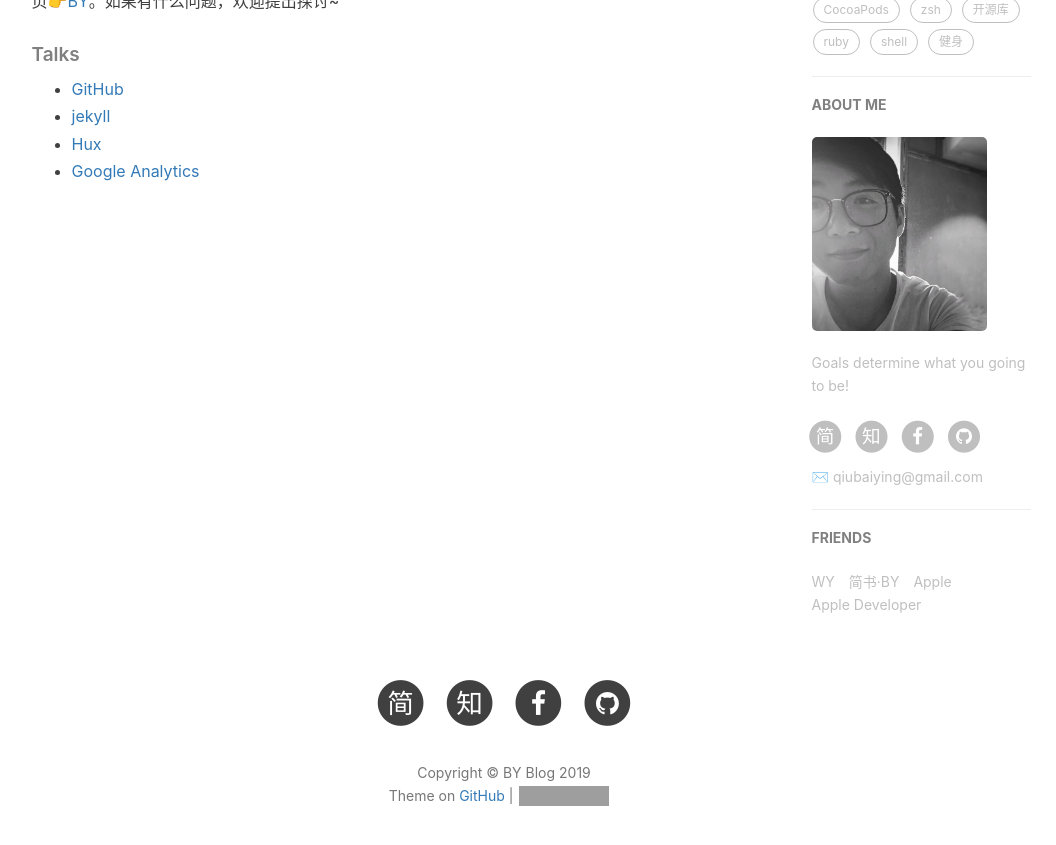
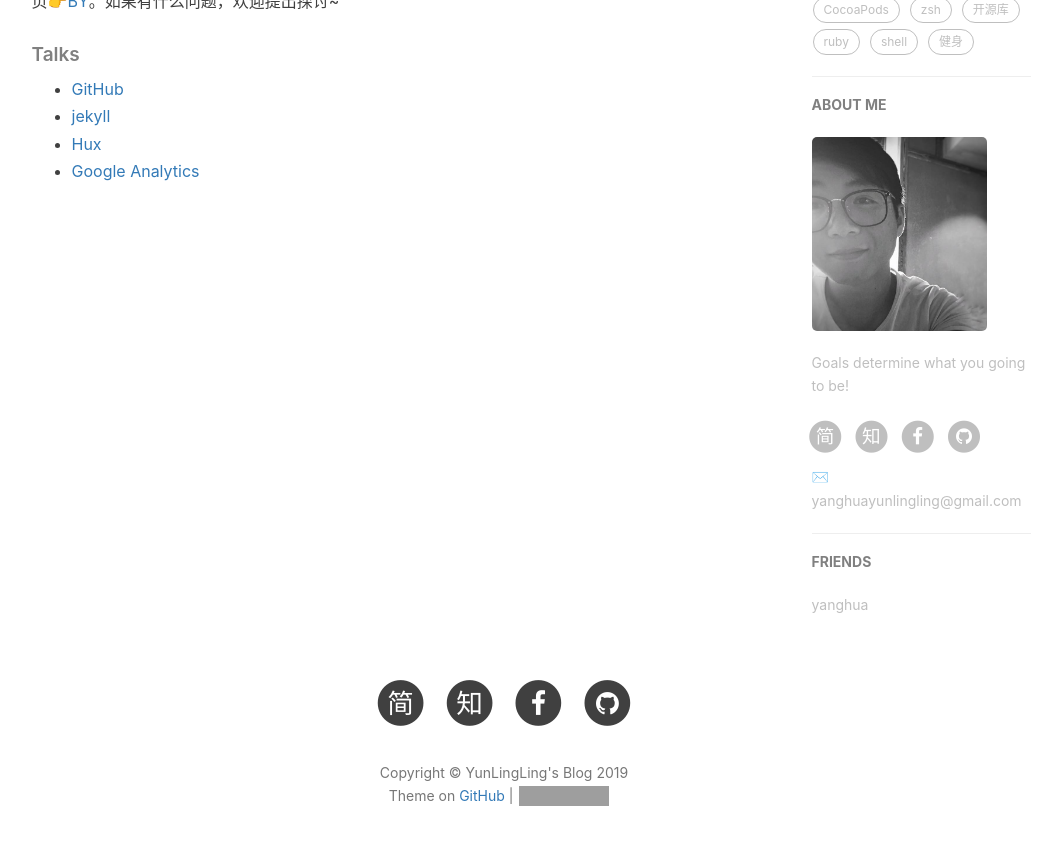
Before and after one commit to yunlingling/personal_blog.github.io, a Jekyll site: the page built from about.html, in a window 1280 px wide and 900 px high, scrolled down 713 px. Shown: the top 845 px of the window, without its empty margins (136-1192 px from the left). Built offline with Jekyll 4.4.1, drawn with Linux system fonts in a browser that asks for light colours; nearby versions of some CDN libraries; comment, search, counter and statistics services are not loaded; some of the changed text lies outside the part shown; grey boxes are pictures that could not be loaded.

Commit message:
改配置

```diff
--- a/_config.yml
+++ b/_config.yml
@@ -1,13 +1,13 @@
 # Site settings
-title: BY Blog
-SEOTitle: 柏荧的博客 | BY Blog
+title: YunLingLing's Blog
+SEOTitle: yunlingling的博客 | YunLingLing Blog
 header-img: img/post-bg-desk.jpg
-email: qiubaiying@gmail.com
+email: yanghuayunlingling@gmail.com
 description: "Every failure is leading towards success."
 keyword: "BY, BY Blog, 柏荧的博客, qiubaiying, 邱柏荧, iOS, Apple, iPhone"
-url: "http://qiubaiying.github.io"          # your host, for absolute URL
+url: "http://yunlingling.github.io"          # your host, for absolute URL
 baseurl: ""      # for example, '/blog' if your blog hosted on 'host/blog'
-github_repo: "https://github.com/qiubaiying/qiubaiying.github.io.git" # you code repository
+github_repo: "https://github.com/yunlingling/yunlingling.github.io.git" # you code repository
 
 # Sidebar settings
 sidebar: true                           # whether or not using Sidebar.
@@ -18,12 +18,12 @@ sidebar-avatar: /img/about-BY-gentle.jpg      # use absolute URL, seeing it's us
 
 # SNS settings
 RSS: false
-# weibo_username:     qiubaiying
-zhihu_username:     qiubaiying
-github_username:    qiubaiying
-facebook_username:  baiying.qiu.7
-jianshu_username:   e71990ada2fd
-#twitter_username:   qiubaiying
+# weibo_username:     yunlingling
+zhihu_username:     yunlingling
+github_username:    yunlingling
+facebook_username:  yanhuayunlingling
+jianshu_username:   yunlingling
+#twitter_username:   yunlingling
 
 
 
@@ -64,9 +64,9 @@ gitalk:
   enable: true    #是否开启Gitalk评论
   clientID: f2c84e7629bb1446c1a4                            #生成的clientID
   clientSecret: ca6d6139d1e1b8c43f8b2e19492ddcac8b322d0d    #生成的clientSecret
-  repo: qiubaiying.github.io    #仓库名称
-  owner: qiubaiying    #github用户名
-  admin: qiubaiying
+  repo: yunlingling.github.io    #仓库名称
+  owner: yunlingling    #github用户名
+  admin: yunlingling
   distractionFreeMode: true #是否启用类似FB的阴影遮罩
 
 
@@ -78,7 +78,7 @@ ba_track_id: b50bf2b12b5338a1845e33832976fd68
 
 # Google Analytics
 ga_track_id: 'UA-90855596-1'            # Format: UA-xxxxxx-xx
-ga_domain: qiubaiying.top               # 默认的是 auto, 这里我是自定义了的域名，你如果没有自己的域名，需要改成auto
+ga_domain: www.spaceforyun.com               # 默认的是 auto, 这里我是自定义了的域名，你如果没有自己的域名，需要改成auto
 
 
 
@@ -99,16 +99,7 @@ service-worker: true
 # Friends
 friends: [
     {
-        title: "WY",
-        href: "http://zhengwuyang.com"
-    },{
-        title: "简书·BY",
-        href: "http://www.jianshu.com/u/e71990ada2fd"
-    },{
-        title: "Apple",
-        href: "https://apple.com"
-    },{
-        title: "Apple Developer",
-        href: "https://developer.apple.com/"
+        title: "yanghua",
+        href: "www.baidu.com"
     }
 ]
```
